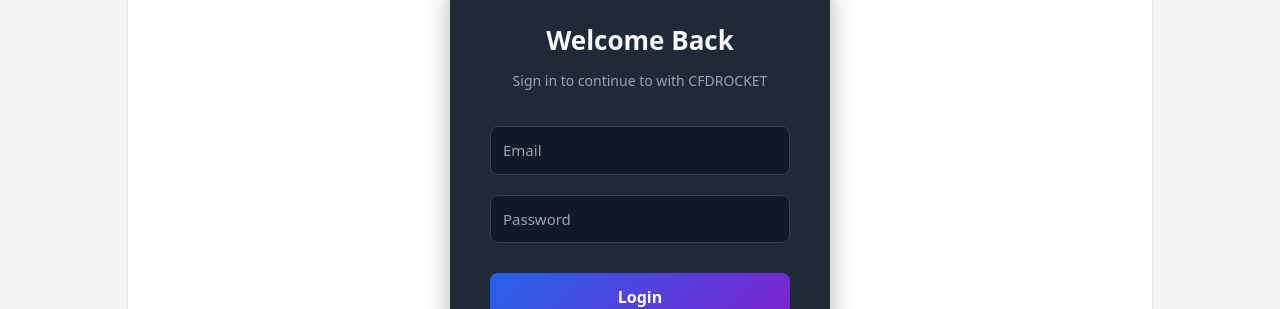
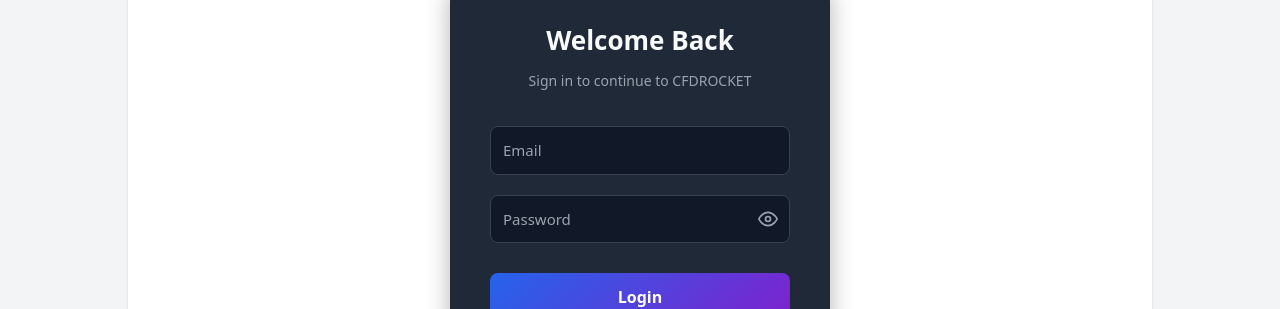
Before and after one commit to leeio01/CFDRocket, a React (Vite) app in the folder frontend/: page / in a window 1280 px wide. Shown: the part 260-569 px from the top of the page. Built offline with nearby package versions, Linux system fonts and the light colour scheme; no server answers.

Commit message:
added show and hide pass

```diff
--- a/frontend/package.json
+++ b/frontend/package.json
@@ -13,6 +13,7 @@
     "axios": "^1.5.0",
     "react": "^18.2.0",
     "react-dom": "^18.2.0",
+    "react-icons": "^5.5.0",
     "react-router-dom": "^6.20.2"
   },
   "devDependencies": {
--- a/frontend/src/App.css
+++ b/frontend/src/App.css
@@ -273,3 +273,26 @@ ul li:hover {
     margin-right: 6px;
   }
 }
+.remember-wrapper {
+  display: flex;
+  align-items: center;      /* vertically centers items */
+  gap: 8px;                 /* space between checkbox and label */
+  margin-bottom: 16px;
+}
+
+.remember-wrapper input[type="checkbox"] {
+  width: 18px;
+  height: 18px;
+  cursor: pointer;
+  margin: 0;                /* reset default margins */
+  vertical-align: middle;   /* align with text */
+}
+
+.remember-wrapper label {
+  font-size: 14px;
+  color: #f9fafb;
+  cursor: pointer;
+  line-height: 1.2;         /* match checkbox height */
+  display: flex;
+  align-items: center;      /* align text vertically with checkbox */
+}
--- a/frontend/src/pages/Login.jsx
+++ b/frontend/src/pages/Login.jsx
@@ -1,10 +1,12 @@
 import React, { useState } from "react";
+import { FiEye, FiEyeOff } from "react-icons/fi";
 import api, { setAuthToken } from "../services/api";
 import { useNavigate } from "react-router-dom";
 
 export default function Login() {
   const [email, setEmail] = useState("");
   const [password, setPassword] = useState("");
+  const [showPassword, setShowPassword] = useState(false);
   const navigate = useNavigate();
 
   const onSubmit = async (e) => {
@@ -12,7 +14,9 @@ export default function Login() {
     try {
       const res = await api.post("/api/auth/login", { email, password });
       const { token } = res.data;
-      localStorage.setItem("token", token);
+
+      // store token in sessionStorage only
+      sessionStorage.setItem("token", token);
       setAuthToken(token);
       navigate("/dashboard");
     } catch (err) {
@@ -24,7 +28,8 @@ export default function Login() {
     <div style={styles.wrapper}>
       <form onSubmit={onSubmit} style={styles.form}>
         <h2 style={styles.title}>Welcome Back</h2>
-        <p style={styles.subtitle}>Sign in to continue to with CFDROCKET</p>
+        <p style={styles.subtitle}>Sign in to continue to CFDROCKET</p>
+
         <input
           style={styles.input}
           value={email}
@@ -32,14 +37,24 @@ export default function Login() {
           placeholder="Email"
           required
         />
+
+        <div style={styles.passwordWrapper}>
           <input
-          style={styles.input}
-          type="password"
+            style={{ ...styles.input, paddingRight: "40px" }}
+            type={showPassword ? "text" : "password"}
             value={password}
             onChange={(e) => setPassword(e.target.value)}
             placeholder="Password"
             required
           />
+          <span
+            style={styles.eye}
+            onClick={() => setShowPassword(!showPassword)}
+          >
+            {showPassword ? <FiEyeOff /> : <FiEye />}
+          </span>
+        </div>
+
         <button type="submit" style={styles.button}>
           Login
         </button>
@@ -56,7 +71,7 @@ const styles = {
     minHeight: "80vh",
   },
   form: {
-    background: "#1f2937", // solid dark gray (modern)
+    background: "#1f2937",
     padding: "40px",
     borderRadius: "12px",
     boxShadow: "0 8px 24px rgba(0,0,0,0.3)",
@@ -86,11 +101,23 @@ const styles = {
     fontSize: "15px",
     outline: "none",
   },
+  passwordWrapper: {
+    position: "relative",
+  },
+  eye: {
+    position: "absolute",
+    right: "12px",
+    top: "50%",
+    transform: "translateY(-50%)",
+    cursor: "pointer",
+    fontSize: "20px",
+    color: "#9ca3af",
+  },
   button: {
     marginTop: "20px",
     width: "100%",
     padding: "12px",
-    background: "linear-gradient(135deg, #2563eb, #7e22ce)", // blue → purple
+    background: "linear-gradient(135deg, #2563eb, #7e22ce)",
     color: "white",
     fontSize: "16px",
     fontWeight: "600",
```
Also changed, not shown: 1 other file (tests, documents, lock files or other folders). Lines whose indentation alone changed are shown as unchanged.
